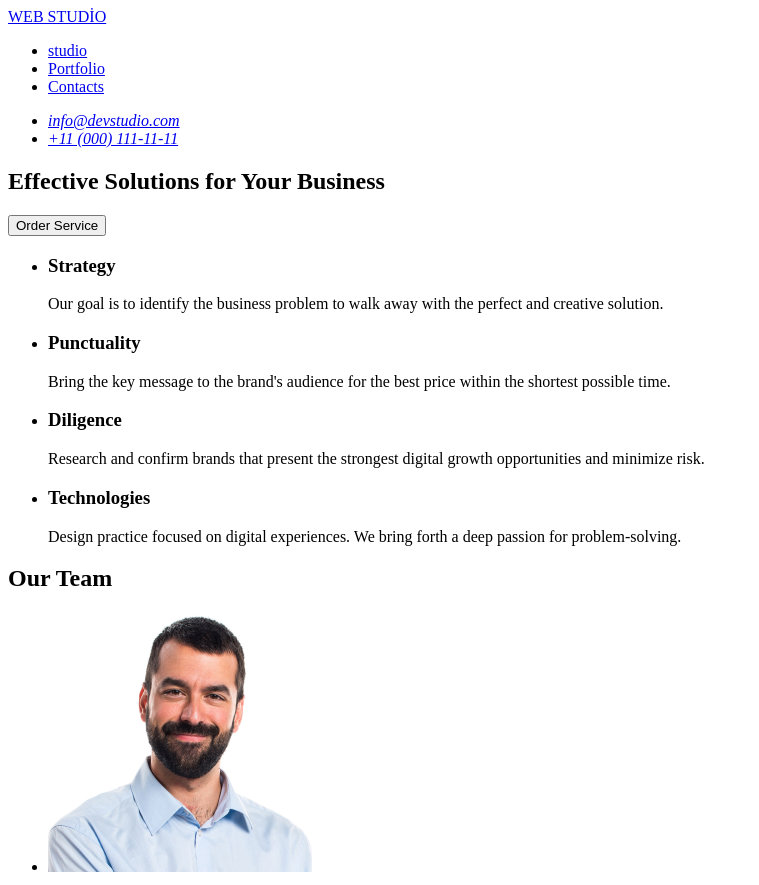
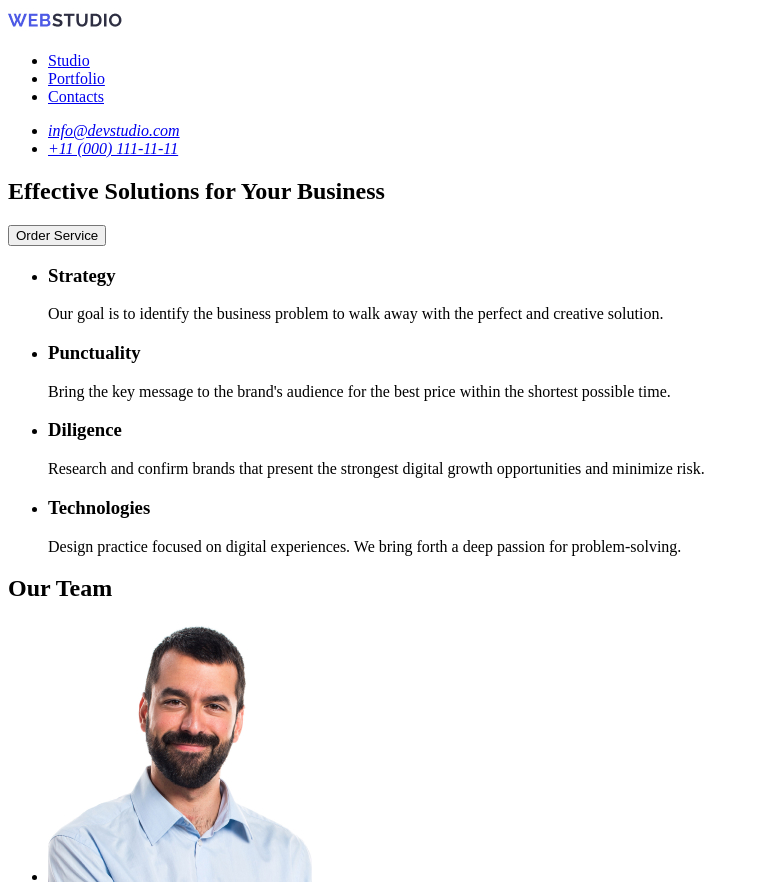
Before and after one commit to orkunkorcak/goit-markup-hw-01, a plain HTML site: page index.html in a window 1280 px wide. Shown: the top 885 px of the page, without its empty margins (0-759 px from the left). Drawn offline with Linux system fonts and the light colour scheme.

Commit message:
TOTAL FİNİSHED

```diff
--- a/index.html
+++ b/index.html
@@ -6,10 +6,12 @@
   </head>
   <body>
     <header>
-    <a href="#" target="_self"> WEB STUDİO</a>
+      <a href="#" target="_self">
+        <img src="images/Logo.jpg" alt="WEB STUDIO" />
+      </a>
       <nav>
         <ul>
-        <li><a href="#">studio</a></li>
+          <li><a href="#">Studio</a></li>
           <li><a href="#">Portfolio</a></li>
           <li><a href="#">Contacts</a></li>
         </ul>
@@ -105,7 +107,9 @@
       </section>
     </main>
     <footer>
-    <h3>WEB STUDİO</h3>
+      <a href="#" target="_self">
+        <img src="images/Logo.jpg" alt="WEB STUDIO" />
+      </a>
       <p>
         Increase the flow of customers and sales for your business with digital
         marketing & growth solutions.
```
Also changed, not shown: images/Logo.jpg (added). Lines whose indentation alone changed are shown as unchanged.
